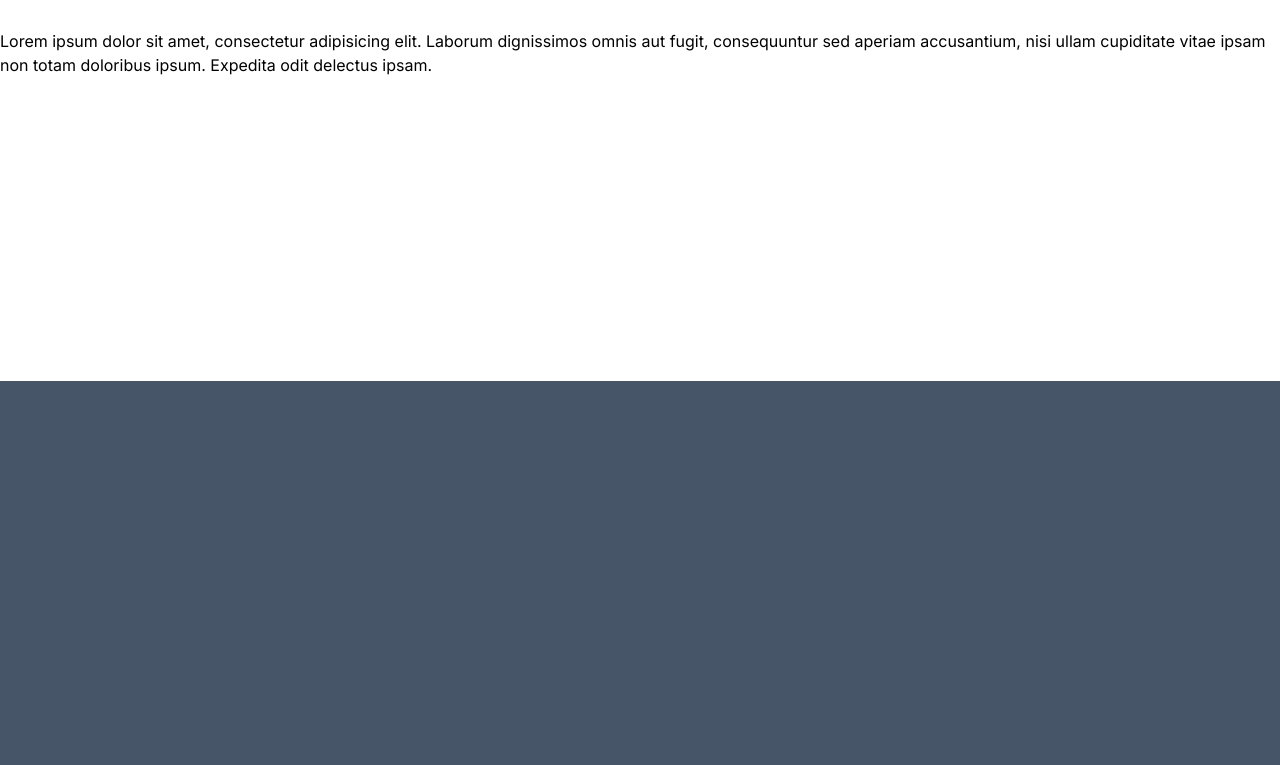
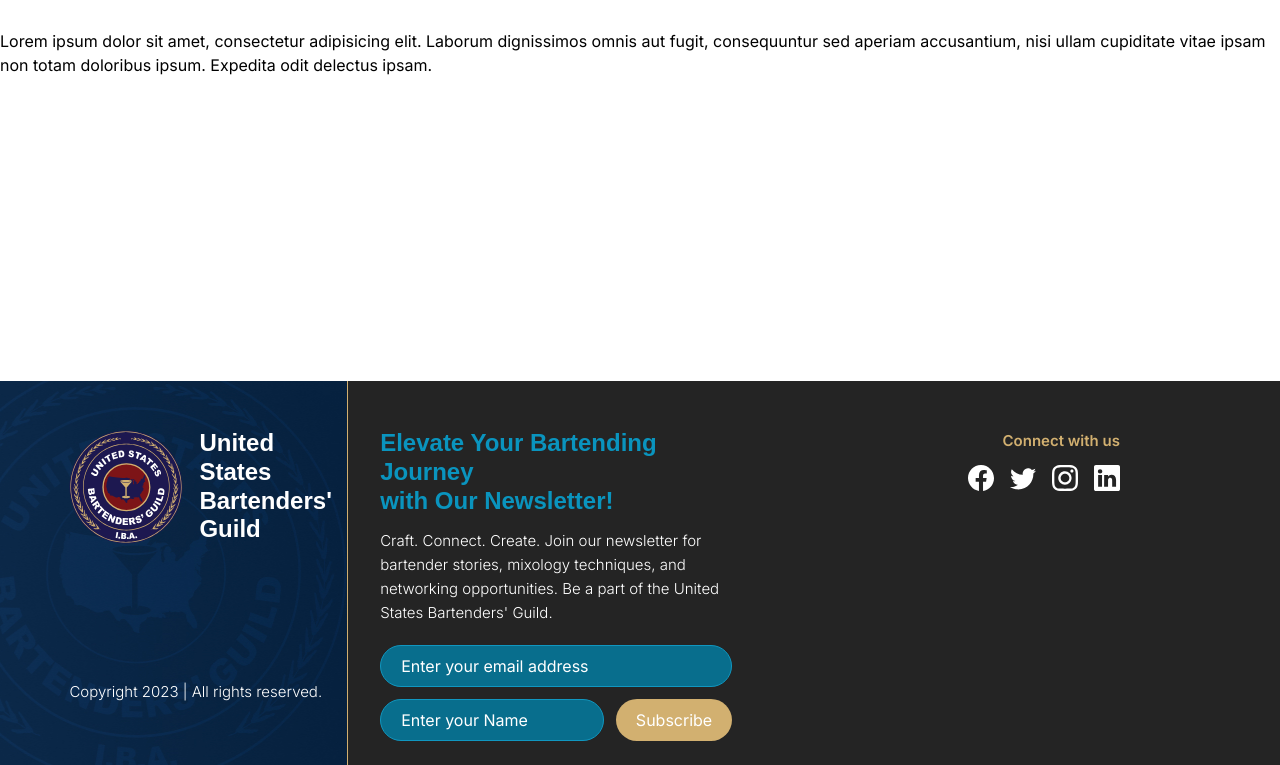
Before and after one commit to JFGit1/USBG, a plain HTML site: page index.html in a window 1280 px wide. Shown: the part 401-1166 px from the top of the page. Drawn offline with nearby package versions, Linux system fonts and the light colour scheme; a web font is replaced by a local one.

Commit message:
Featare: Footer

```diff
--- a/index.html
+++ b/index.html
@@ -38,6 +38,9 @@
 				}
 				.main-menu-lv-0-hover {
 					@apply bg-tertiary_main border-accent_orange;
+				}
+				.input {
+					@apply bg-accent_teal_blue hover:bg-accent_teal_blue_400 mb-3 border rounded-full border-accent_teal_blue_400 py-2 px-5 placeholder:text-white text-white outline-none;
 				}
 			}
 			@layer base {
@@ -122,6 +125,109 @@
 				doloribus ipsum. Expedita odit delectus ipsam.
 			</p>
 		</main>
-		<footer class="bg-slate-600 h-96"></footer>
+		<footer class="bg-slate-600 h-96 flex">
+			<div class="bg-[url('./images/bg-footer-01.jpg')] h-full w-[512px] bg-right bg-no-repeat">
+				<div
+					class="bg-gradient-to-r from-[#14355A]/[0] to-[#06213F]/[0] h-full border-r border-tertiary_main">
+					<div class="flex h-full pt-[48px] pb-[62px]">
+						<div class="w-[20%]"></div>
+						<div class="w-[80%] flex flex-col justify-between">
+							<div class="flex items-center justify-start">
+								<img
+									class="mr-4"
+									width="114"
+									height="116"
+									id="logo"
+									class="block min-h-[116px] min-w-[114px] max-w-none"
+									src="./images/logo.svg"
+									alt="USBG" />
+								<div>
+									<p class="text-white font-primary text-2xl font-semibold leading-[120%]">
+										United States
+									</p>
+									<p class="text-white font-primary text-2xl font-semibold leading-[120%]">
+										Bartenders' Guild
+									</p>
+								</div>
+							</div>
+							<p class="text-white font-light text-[15px] font-text">
+								Copyright 2023 | All rights reserved.
+							</p>
+						</div>
+					</div>
+				</div>
+			</div>
+			<div class="w-full bg-[#242424] pl-8 pt-12 pr-40">
+				<div class="flex justify-between items-start">
+					<div class="w-[352px]">
+						<p class="text-[#0A94BE] font-primary font-semibold text-2xl leading-[120%]">
+							Elevate Your Bartending Journey
+						</p>
+						<p class="text-[#0A94BE] font-primary font-semibold text-2xl leading-[120%]">
+							with Our Newsletter!
+						</p>
+						<p
+							class="font-text mt-[14px] mb-[20px] text-[15px] font-light leading-[160%] text-white">
+							Craft. Connect. Create. Join our newsletter for bartender stories, mixology
+							techniques, and networking opportunities. Be a part of the United States
+							Bartenders' Guild.
+						</p>
+						<form class="">
+							<input
+								placeholder="Enter your email address"
+								type="text"
+								class="input w-full" />
+
+							<div class="flex">
+								<input
+									placeholder="Enter your Name"
+									type="text"
+									class="input mr-3 w-full" />
+								<input
+									placeholder="Subscribe"
+									value="Subscribe"
+									type="submit"
+									class="bg-tertiary_main mb-3 hover:bg-accent_orange rounded-full border-accent_orange py-2 px-5 placeholder:text-white text-white outline-none" />
+							</div>
+						</form>
+					</div>
+					<div class="">
+						<p
+							class="font-text text-right text-[15px] mb-3 font-semibold leading-[160%] text-tertiary_main">
+							Connect with us
+						</p>
+						<div class="flex">
+							<a href="#" class="mr-4"
+								><img
+									id="logo"
+									class="block min-h-[26px] min-w-[26px] max-w-none"
+									src="./images/icon-facebook.svg"
+									alt="USBG"
+							/></a>
+							<a href="#" class="mr-4"
+								><img
+									id="logo"
+									class="block min-h-[26px] min-w-[26px] max-w-none"
+									src="./images/icon-twitter.svg"
+									alt="USBG"
+							/></a>
+							<a href="#" class="mr-4"
+								><img
+									id="logo"
+									class="block min-h-[26px] min-w-[26px] max-w-none"
+									src="./images/icon-instagram.svg"
+									alt="USBG" /></a
+							><a href="#"
+								><img
+									id="logo"
+									class="block min-h-[26px] min-w-[26px] max-w-none"
+									src="./images/icon-linkedin.svg"
+									alt="USBG"
+							/></a>
+						</div>
+					</div>
+				</div>
+			</div>
+		</footer>
 	</body>
 </html>
```
